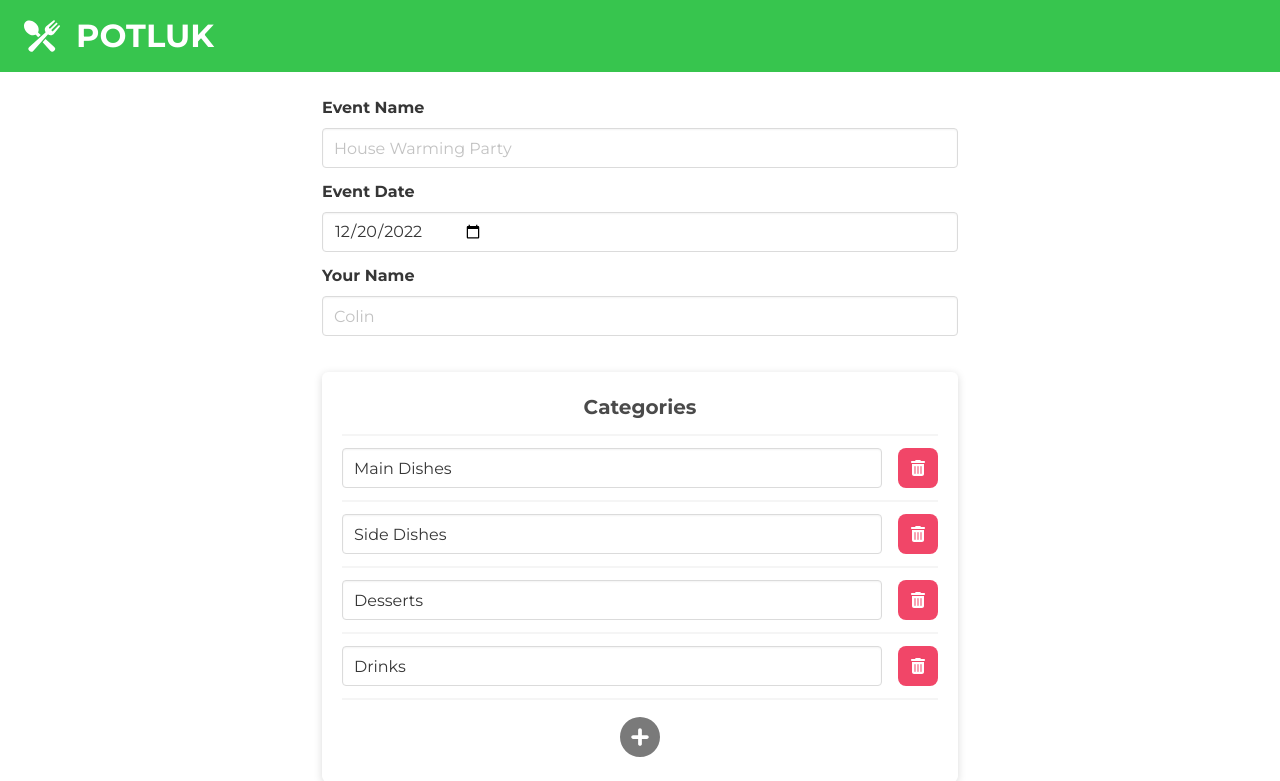
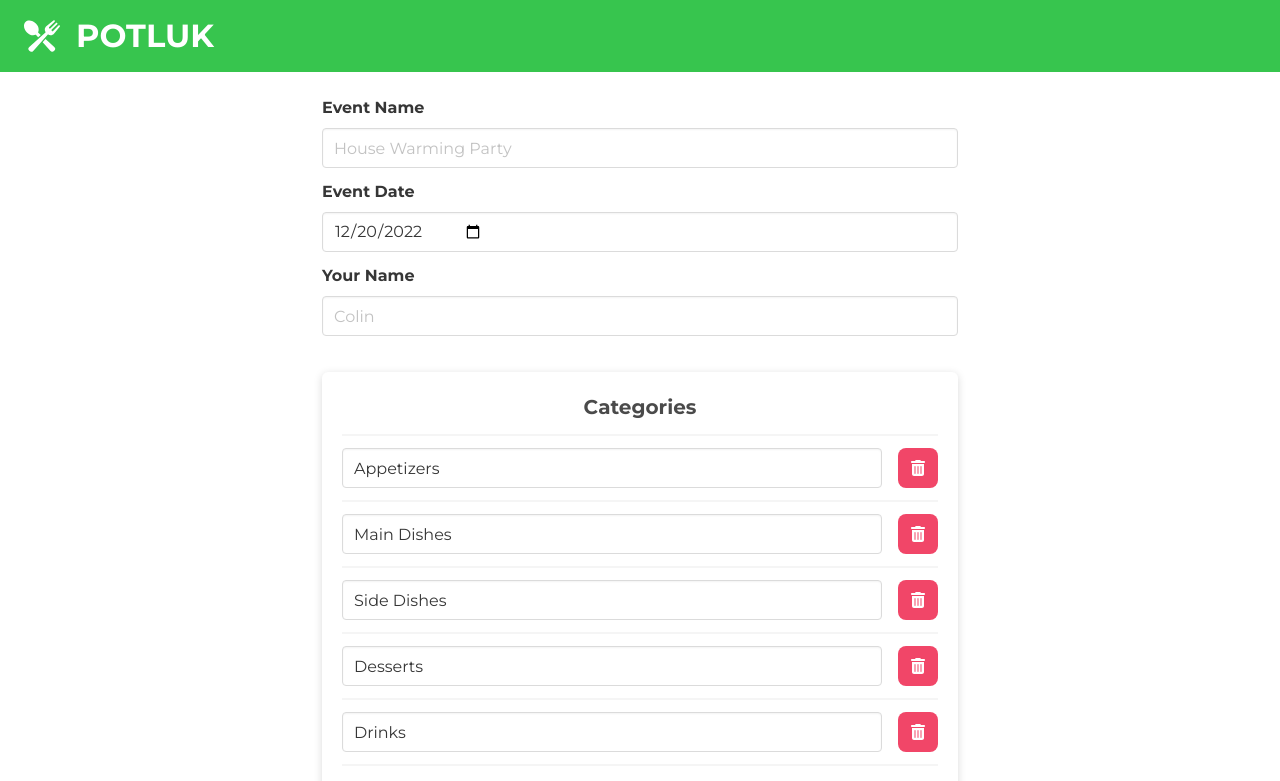
Before and after one commit to c-o-l-i-n/potluk, a Next.js app: page /new in a window 1280 px wide. Shown: the top 781 px of the page. Built offline with nearby package versions, Linux system fonts and the light colour scheme.

Commit message:
🫒 Add "Appetizers" to default categories

```diff
--- a/pages/new.tsx
+++ b/pages/new.tsx
@@ -14,6 +14,7 @@ import Head from 'next/head'
 const New: NextPage = () => {
 	const defaultCategories = [
 		// indeces will be set automatically when creating Potluk
+		new Category(0, 'Appetizers'),
 		new Category(0, 'Main Dishes'),
 		new Category(0, 'Side Dishes'),
 		new Category(0, 'Desserts'),
```
